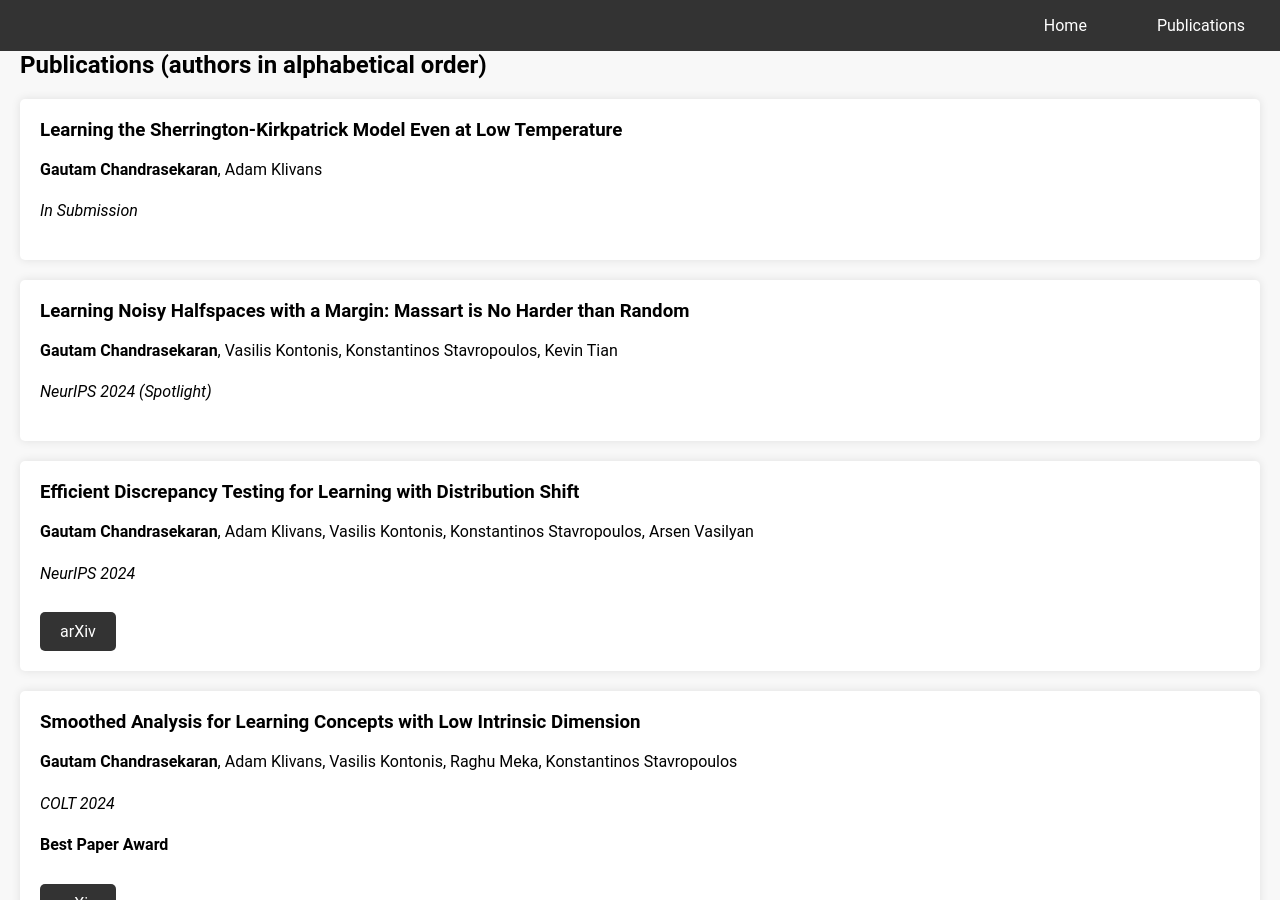
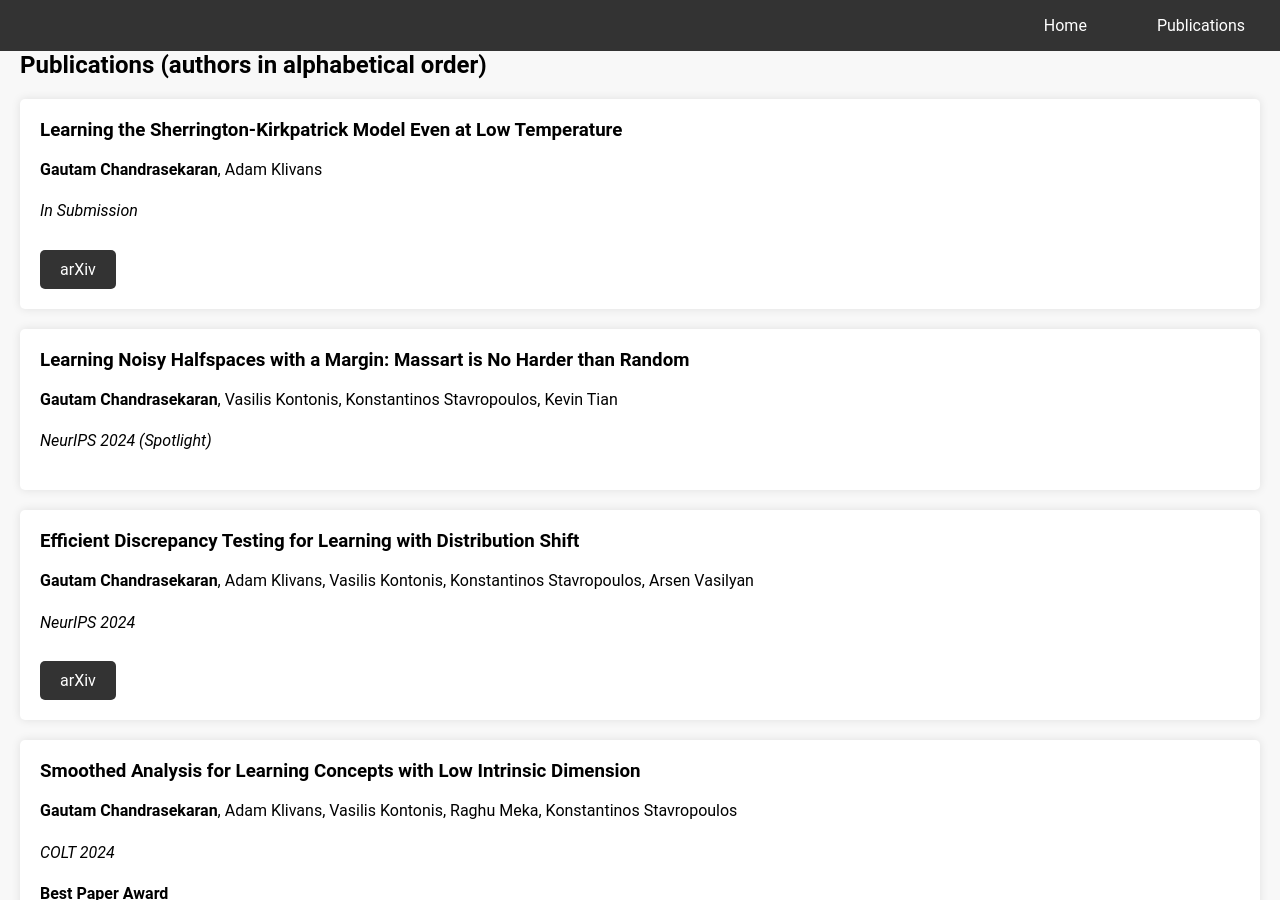
Before and after one commit to gautamc-git/temp-website, a Jekyll site: the page built from index.md, in a window 1280 px wide and 900 px high, scrolled down 501 px. Built offline with Jekyll 4.4.1, drawn with Linux system fonts in a browser that asks for light colours.

Commit message:
Update index.md

```diff
--- a/index.md
+++ b/index.md
@@ -32,6 +32,7 @@ title: "Home"
 Even at Low Temperature</h3>
       <p><b>Gautam Chandrasekaran</b>, Adam Klivans</p>
       <p><em>In Submission</em></p>
+      <a href="https://arxiv.org/abs/2411.11174" target="_self">arXiv</a>
          </div>
       <!-- MARGIN HALFSPACES-->
      <div class="publication-card">
```
